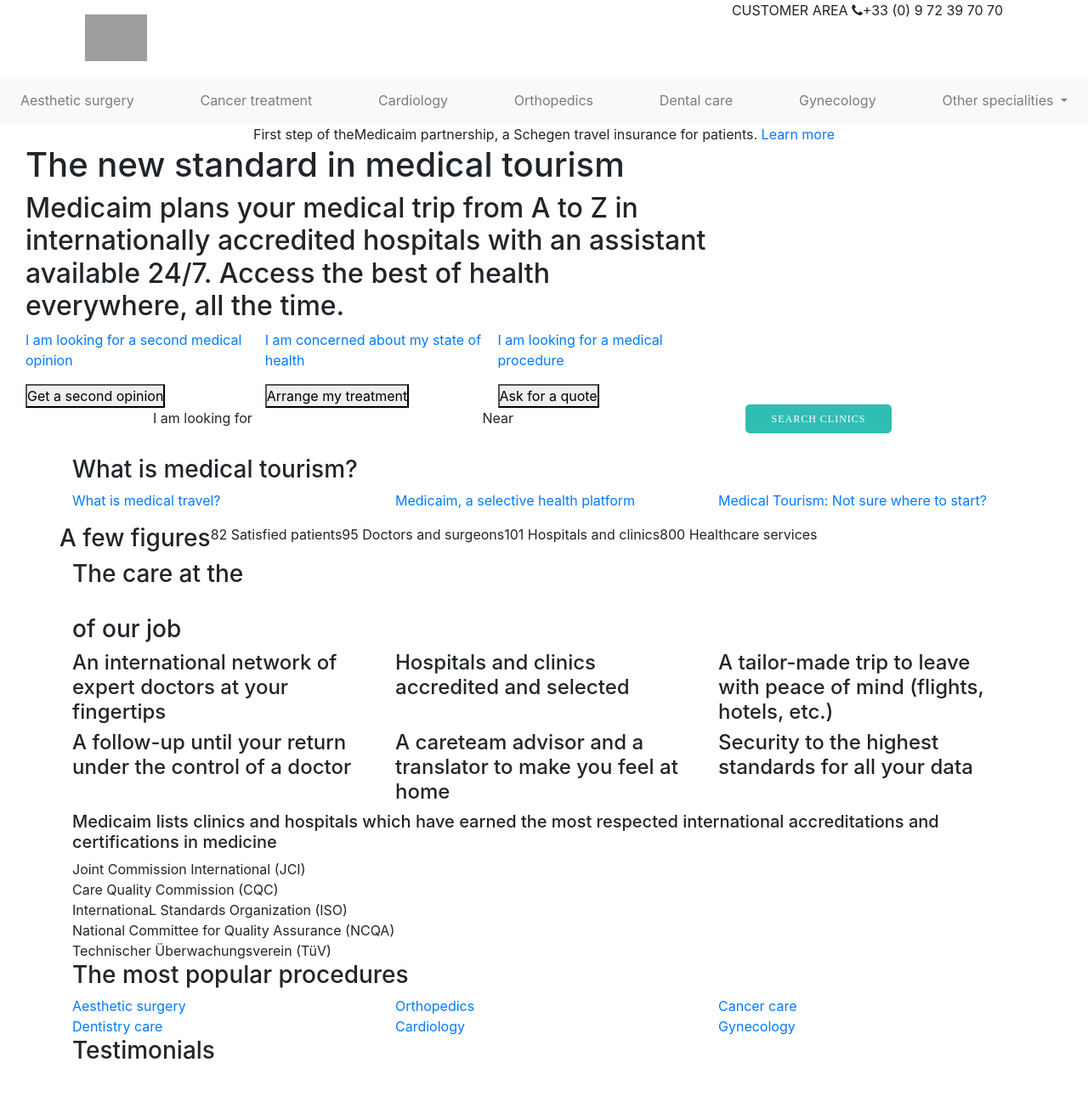
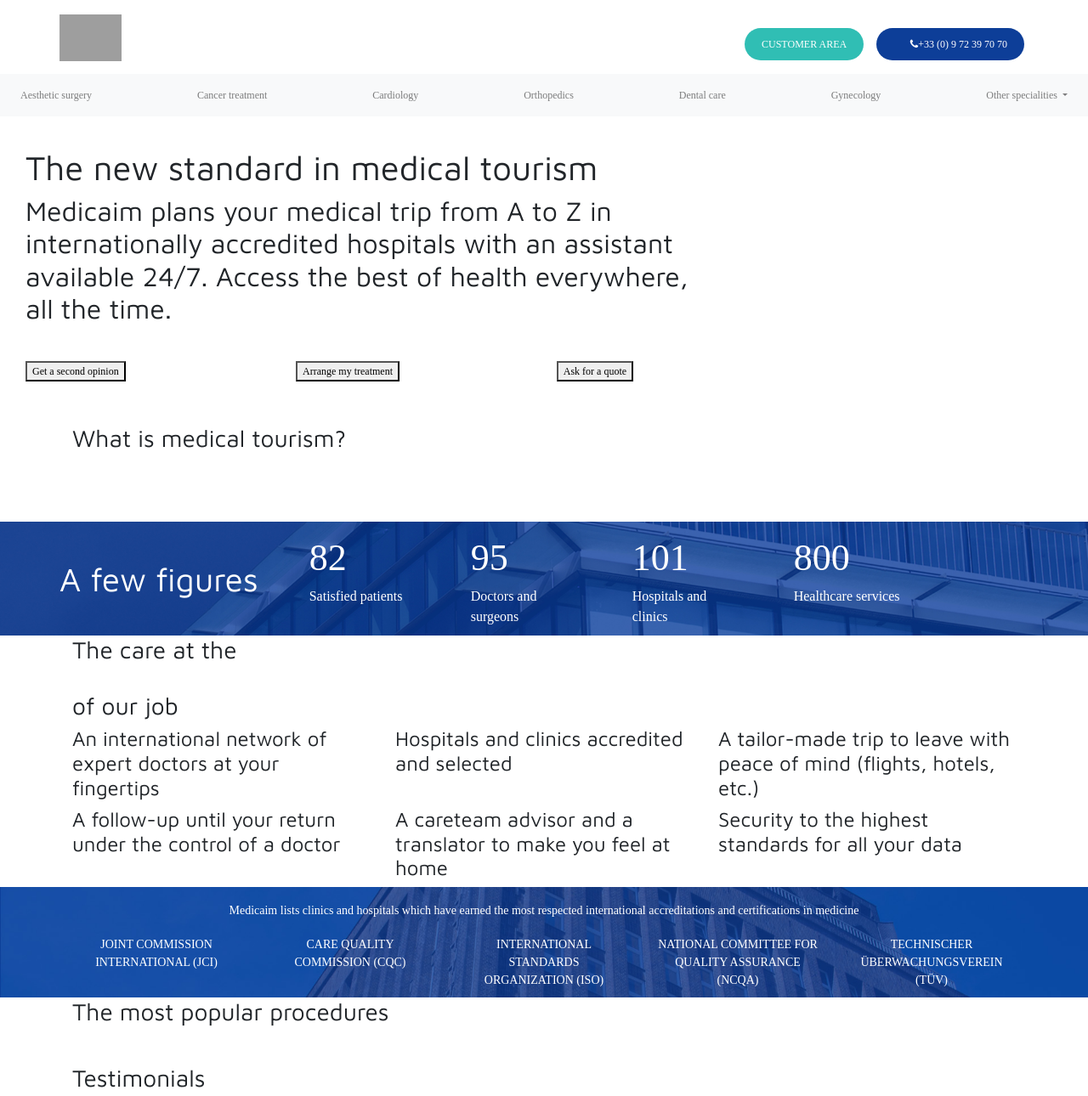
Before and after one commit to benjaminpenaolvera/medicine, a PHP site: page / in a window 1280 px wide. Shown: the top 1290 px of the page at 85% size. Run offline with PHP 8.4, Linux system fonts and the light colour scheme; grey boxes are pictures that could not be loaded.

Commit message:
Sections:
- top-menu
- stats
- acreditations
- footer

```diff
--- a/home/index.html
+++ b/home/index.html
@@ -6,18 +6,19 @@
   <meta http-equiv="X-UA-Compatible" content="ie=edge">
   <link rel="stylesheet" href="https://maxcdn.bootstrapcdn.com/bootstrap/4.0.0/css/bootstrap.min.css" integrity="sha384-Gn5384xqQ1aoWXA+058RXPxPg6fy4IWvTNh0E263XmFcJlSAwiGgFAW/dAiS6JXm" crossorigin="anonymous">
   <link rel="stylesheet" href="https://cdnjs.cloudflare.com/ajax/libs/font-awesome/4.7.0/css/font-awesome.min.css">
-  <link rel="stylesheet" href="./styles.css">
+  <link rel="stylesheet" href="styles.css">
+  <link href="https://fonts.googleapis.com/css?family=Maven+Pro&display=swap" rel="stylesheet">
   <script src="https://stackpath.bootstrapcdn.com/bootstrap/4.3.1/js/bootstrap.min.js" integrity="sha384-JjSmVgyd0p3pXB1rRibZUAYoIIy6OrQ6VrjIEaFf/nJGzIxFDsf4x0xIM+B07jRM" crossorigin="anonymous"></script>
   <title>Document</title>
 </head>
 <body>
   <header class="menu">
     <div class="container top-menu">
-      <div class="col-12">
+      <div class="row">
         <a href="#" class="brand"><img src="https://medicaim.com/img/logo/logo.svg"/></a>
-        <div class="float-right contact">
+        <div class="float-right connect">
           <a>CUSTOMER AREA</a>
-          <a class="d-none d-md-inline-block"><i class="fa fa-phone"></i>+33 (0) 9 72 39 70 70</a>
+          <a class="d-none d-md-inline-block phone"><i class="fa fa-phone"></i>+33 (0) 9 72 39 70 70</a>
         </div>
       </div>
     </div>
@@ -149,23 +150,23 @@
       </div>
     </div>
   </div>
-  <div class="container-fluid banner data">
+  <div class="container-fluid banner stats">
     <div class="container">
       <div class="row">
         <h3>A few figures</h3>
-        <div class="data-status">
+        <div class="nbr">
           <span class="number">82</span>
           <span class="label">Satisfied patients</span>
         </div>
-        <div class="data-status">
+        <div class="nbr">
           <span class="number">95</span>
           <span class="label">Doctors and surgeons</span>
         </div>
-        <div class="data-status">
+        <div class="nbr">
           <span class="number">101</span>
           <span class="label">Hospitals and clinics</span>
         </div>
-        <div class="data-status">
+        <div class="nbr">
           <span class="number">800</span>
           <span class="label">Healthcare services</span>
         </div>
@@ -209,7 +210,6 @@
     <div class="container">
       <div class="row">
         <h5 class="col-12">Medicaim lists clinics and hospitals which have earned the most respected international accreditations and certifications in medicine</h5>
-        <div class="col-12">
         <div class="accreditation">
           <div class="image-container"></div>
           <span class="name">Joint Commission International (JCI)</span>
@@ -229,7 +229,6 @@
         <div class="accreditation">
           <div class="image-container"></div>
           <span class="name">Technischer Überwachungsverein (TüV)</span>
-          </div>
         </div>
       </div>
     </div>
@@ -274,19 +273,19 @@
   <footer class="container-fluid">
     <div class="container">
       <div class="row">
-        <div class="col-12 col-4 contact">
-          <a href="#">
+        <div class="col-12 col-md-4 contact">
+          <a href="#" class="brand">
             <img src="" alt="">
           </a>
-          <h5>Simplifying medical tourism</h5>
-          <p>For more information, contact us by email, phone or on social networks.</p>
+          <h5>Simplifying &nbsp medical tourism</h5>
+          <p>For more information, &nbsp contact us by email, phone or on social networks.</p>
           <div class="social-media">
             <a href="#"></a>
             <a href="#"></a>
             <a href="#"></a>
           </div>
         </div>
-        <div class="col-12 col-md-4">
+        <div class="col-12 col-md-4 linkcol">
           <div class="info-container">
             <p class="subtitle">Informations</p>
             <p class="info">Open 24/24 from Monday to Sunday</p>
@@ -299,7 +298,8 @@
             <a href="/fr/">French</a>
           </div>
         </div>
-        <div class="col-12 col-md-4">
+        <div class="col-12 col-md-4 linkcol">
+          <div class="link-list">
             <p class="subtitle">MEDICAIM</p>
             <a href="/en/pricing">Pricing</a>
             <a href="/en/packages">Our Programs</a>
@@ -314,6 +314,7 @@
             <a href="/en/contact">Contact us</a>
             <a href="/en/terms-and-conditions">Terms and conditions</a>
           </div>
+        </div>
         <div class="col-12 legal-terms">
           <span class="copyright">© Medicaim 2019 - all rights reserved</span>
           <p>
--- a/home/styles.css
+++ b/home/styles.css
@@ -1,49 +1,182 @@
-* {
-  margin: 0;
-  padding: 0;
-  box-sizing: border-box;
-}
+body {
+  font-family: 'Maven Pro', sans-serif; }
 
-a:hover {
-  text-decoration: none;
-  color: inherit;
-}
+a, p {
+  color: #fff;
+  display: block;
+  font-family: NoirPro;
+  font-size: 12px; }
 
-.aqua-button {
-  background-color: #30beb4;
-  color: #fff;
-  /* cursor: pointer; */
-}
+.top-menu {
+  padding-bottom: 15px; }
+  .top-menu .row .brand {
+    height: 100%;
+    vertical-align: middle; }
+    .top-menu .row .brand img {
+      margin-top: 17px;
+      height: 55px;
+      width: auto; }
+  .top-menu .row .connect {
+    margin-left: auto;
+    margin-top: 33px; }
+    .top-menu .row .connect a {
+      background-color: #30beb4;
+      border-radius: 30px;
+      color: #fff;
+      display: inline-block;
+      font-family: NoirPro;
+      font-size: 12px;
+      font-weight: 400;
+      margin: 0 5px;
+      padding: 10px 20px;
+      text-align: center; }
+    .top-menu .row .connect .phone {
+      background-color: #0d3e98;
+      color: #fff;
+      padding: 10px 20px 10px 40px;
+      position: relative; }
 
-.aqua-button:hover {
-  color: #fff;
-}
+.stats {
+  margin: 40px 0 0 0;
+  padding: 10px 0;
+  background-image: url(./images/stats.jpg);
+  background-size: cover;
+  background-repeat: no-repeat; }
+  .stats .container .row {
+    flex-wrap: wrap;
+    margin-right: -15px;
+    margin-left: -15px; }
+    .stats .container .row h3 {
+      display: inline-block;
+      color: #fff;
+      vertical-align: middle;
+      margin: auto 0;
+      text-align: 39px;
+      font-size: 39px; }
+    .stats .container .row .nbr {
+      margin-left: 60px;
+      display: inline-block;
+      width: 130px;
+      color: #fff;
+      font-family: NoirPro;
+      font-weight: 200;
+      text-align: left; }
+      .stats .container .row .nbr .number {
+        font-size: 44px;
+        display: block; }
+      .stats .container .row .nbr .text {
+        font-size: 16px;
+        display: block;
+        text-transform: uppercase; }
 
-.square-button {
-  border-radius: 5px;
-  font-family: 'NoirPro';
-  font-size: 12Px;
-  text-transform: uppercase;
-  padding: 10px 30px;
-  font-weight: 200;
-  letter-spacing: 1px;
-  text-indent: -1px;
-  text-align: center;
-  line-height: 1.5;
-  white-space: nowrap;
-  vertical-align: middle;
-}
+.accreditations {
+  background-image: url(./images/accreditations.jpg);
+  background-size: cover;
+  background-repeat: no-repeat;
+  padding: 10px 0; }
+  .accreditations .container .row {
+    flex: wrap;
+    margin-right: -15px;
+    margin-left: -15px; }
+    .accreditations .container .row h5 {
+      font-family: NoirPro;
+      font-weight: 200;
+      color: #fff;
+      text-align: center;
+      font-size: 14px;
+      margin: 10px auto 20px auto; }
+    .accreditations .container .row .accreditation {
+      width: 20%;
+      padding: 0 20px;
+      vertical-align: bottom; }
+      .accreditations .container .row .accreditation img {
+        display: block;
+        margin: 0 auto 10px auto;
+        max-height: 51px;
+        vertical-align: middle;
+        border-style: none; }
+      .accreditations .container .row .accreditation span {
+        display: block;
+        font-family: NoirPro;
+        font-weight: 200;
+        color: #fff;
+        text-align: center;
+        font-size: 14px;
+        text-transform: uppercase; }
 
-header .top-menu {
-  background-color: #fff;
-  height: 90px;
-}
+footer {
+  width: 100%;
+  padding-right: 15px;
+  padding-left: 15px;
+  margin-right: auto;
+  margin-left: auto;
+  background-size: cover;
+  background-position: top left;
+  background-image: url("https://www.mastermeltgroup.com/wp-content/uploads/2018/09/Plane-sky.png"); }
+  footer .container .row .legal-terms {
+    border-top: 1px solid #3170be;
+    margin-top: 20px;
+    padding-top: 20px; }
+    footer .container .row .legal-terms .copyright {
+      color: #fff;
+      font-family: NoirPro;
+      font-size: 12px;
+      display: block; }
+    footer .container .row .legal-terms p {
+      font-size: 14Px;
+      margin-bottom: 10px; }
+  footer .container .row .linkcol {
+    padding-top: 30px; }
+    footer .container .row .linkcol .link-list .subtitle {
+      color: #fff;
+      text-transform: uppercase;
+      font-family: NoirPro;
+      opacity: .6;
+      font-size: 16px;
+      display: block;
+      margin: 10px auto;
+      font-weight: 200; }
+    footer .container .row .linkcol .link-list a {
+      font-weight: 200;
+      margin-top: 10px; }
+    footer .container .row .linkcol .languages-container {
+      color: #fff;
+      text-transform: uppercase;
+      font-family: NoirPro;
+      opacity: .6;
+      font-size: 16px;
+      display: block;
+      margin: 10px auto;
+      font-weight: 200; }
+      footer .container .row .linkcol .languages-container a {
+        font-weight: 200;
+        margin-top: 10px; }
+    footer .container .row .linkcol .info-container .subtitle {
+      color: #fff;
+      text-transform: uppercase;
+      font-family: NoirPro;
+      opacity: .6;
+      font-size: 16px;
+      display: block;
+      margin: 10px auto;
+      font-weight: 200; }
+    footer .container .row .linkcol .info-container .info {
+      color: #fff;
+      font-family: NoirPro;
+      font-size: 14px;
+      display: block;
+      font-weight: 200;
+      margin-top: 10px; }
+      footer .container .row .linkcol .info-container .info a {
+        font-size: 14px; }
+  footer .container .row .contact .brand {
+    margin: 20px 0;
+    display: block; }
+  footer .container .row .contact h5 {
+    font-family: BergenText;
+    font-size: 28px;
+    font-weight: 700;
+    color: #fff;
+    text-align: left; }
 
-header .top-menu a.brand {
-  height: 100%;
-}
-
-header .top-menu a.brand img {
-  margin-top: 17px;
-  height: 55px;
-}
+/*# sourceMappingURL=styles.css.map */
--- a/home/styles.scss
+++ b/home/styles.scss
@@ -0,0 +1,264 @@
+body {
+  font-family: 'Maven Pro', sans-serif;
+}
+
+a, p {
+  color: #fff;
+  display: block;
+  font-family: NoirPro;
+  font-size: 12px;
+}
+
+.top-menu {
+  padding-bottom: 15px;
+
+  .row {
+
+    .brand {
+      height: 100%;
+      vertical-align: middle;
+
+      img {
+        margin-top: 17px;
+        height: 55px;
+        width: auto;
+      }
+    }
+
+    .connect {
+      margin-left: auto;
+      margin-top: 33px;
+
+      a {
+        background-color: #30beb4;
+        border-radius: 30px;
+        color: #fff;
+        display: inline-block;
+        font-family: NoirPro;
+        font-size: 12px;
+        font-weight: 400;
+        margin: 0 5px;
+        padding: 10px 20px;
+        text-align: center;
+      }
+
+      .phone {
+        background-color: #0d3e98;
+        color: #fff;
+        padding: 10px 20px 10px 40px;
+        position: relative;
+      }
+    }
+  }
+}
+
+.stats {
+  margin: 40px 0 0 0;
+  padding: 10px 0;
+  background-image: url(./images/stats.jpg);
+  background-size: cover;
+  background-repeat: no-repeat;
+
+  .container {
+
+    .row {
+      flex-wrap: wrap;
+      margin-right: -15px;
+      margin-left: -15px;
+
+      h3 {
+        display: inline-block;
+        color: #fff;
+        vertical-align: middle;
+        margin: auto 0;
+        text-align: 39px;
+        font-size: 39px;
+      }
+
+      .nbr {
+        margin-left: 60px;
+        display: inline-block;
+        width: 130px;
+        color: #fff;
+        font-family: NoirPro;
+        font-weight: 200;
+        text-align: left;
+
+        .number{
+          font-size: 44px;
+          display: block;
+        }
+
+        .text{
+          font-size: 16px;
+          display: block;
+          text-transform: uppercase;
+        }
+      }
+    }
+  }
+}
+
+.accreditations {
+  background-image: url(./images/accreditations.jpg);
+  background-size: cover;
+  background-repeat: no-repeat;
+  padding: 10px 0;
+
+  .container {
+
+    .row {
+      flex: wrap;
+      margin-right: -15px;
+      margin-left: -15px;
+
+      h5 {
+        font-family: NoirPro;
+        font-weight: 200;
+        color: #fff;
+        text-align: center;
+        font-size: 14px;
+        margin: 10px auto 20px auto;
+      }
+
+      .accreditation {
+        width: 20%;
+        padding: 0 20px;
+        vertical-align: bottom;
+
+        img {
+          display: block;
+          margin: 0 auto 10px auto;
+          max-height: 51px;
+          vertical-align: middle;
+          border-style: none;
+        }
+
+        span {
+          display: block;
+          font-family: NoirPro;
+          font-weight: 200;
+          color: #fff;
+          text-align: center;
+          font-size: 14px;
+          text-transform: uppercase;
+        }
+      }
+    }
+  }
+}
+
+footer {
+  width: 100%;
+  padding-right: 15px;
+  padding-left: 15px;
+  margin-right: auto;
+  margin-left: auto;
+  background-size: cover;
+  background-position: top left;
+  background-image: url('https://www.mastermeltgroup.com/wp-content/uploads/2018/09/Plane-sky.png');
+
+  .container {
+
+    .row {
+
+      .legal-terms {
+        border-top: 1px solid #3170be;
+        margin-top: 20px;
+        padding-top: 20px;
+
+        .copyright {
+          color: #fff;
+          font-family: NoirPro;
+          font-size: 12px;
+          display: block;
+        }
+
+        p {
+          font-size: 14Px;
+          margin-bottom: 10px;
+        }
+      }
+
+      .linkcol {
+        padding-top: 30px;
+
+        .link-list {
+
+          .subtitle {
+            color: #fff;
+            text-transform: uppercase;
+            font-family: NoirPro;
+            opacity: .6;
+            font-size: 16px;
+            display: block;
+            margin: 10px auto;
+            font-weight: 200;
+          }
+
+          a {
+            font-weight: 200;
+            margin-top: 10px;
+          }
+        }
+
+        .languages-container {
+          color: #fff;
+          text-transform: uppercase;
+          font-family: NoirPro;
+          opacity: .6;
+          font-size: 16px;
+          display: block;
+          margin: 10px auto;
+          font-weight: 200;
+
+          a {
+            font-weight: 200;
+            margin-top: 10px;
+          }
+        }
+
+        .info-container {
+
+          .subtitle {
+            color: #fff;
+            text-transform: uppercase;
+            font-family: NoirPro;
+            opacity: .6;
+            font-size: 16px;
+            display: block;
+            margin: 10px auto;
+            font-weight: 200;
+          }
+
+          .info {
+            color: #fff;
+            font-family: NoirPro;
+            font-size: 14px;
+            display: block;
+            font-weight: 200;
+            margin-top: 10px;
+
+            a {
+              font-size: 14px;
+            }
+          }
+        }
+      }
+      .contact {
+        .brand {
+          margin: 20px 0;
+          display: block;
+        }
+
+        h5 {
+          font-family: BergenText;
+          font-size: 28px;
+          font-weight: 700;
+          color: #fff;
+          text-align: left;
+        }
+      }
+    }
+  }
+}
```
Also changed, not shown: home/images/accreditations.jpg (added), home/images/stats.jpg (added), 2 other files. Lines whose indentation alone changed are shown as unchanged.
